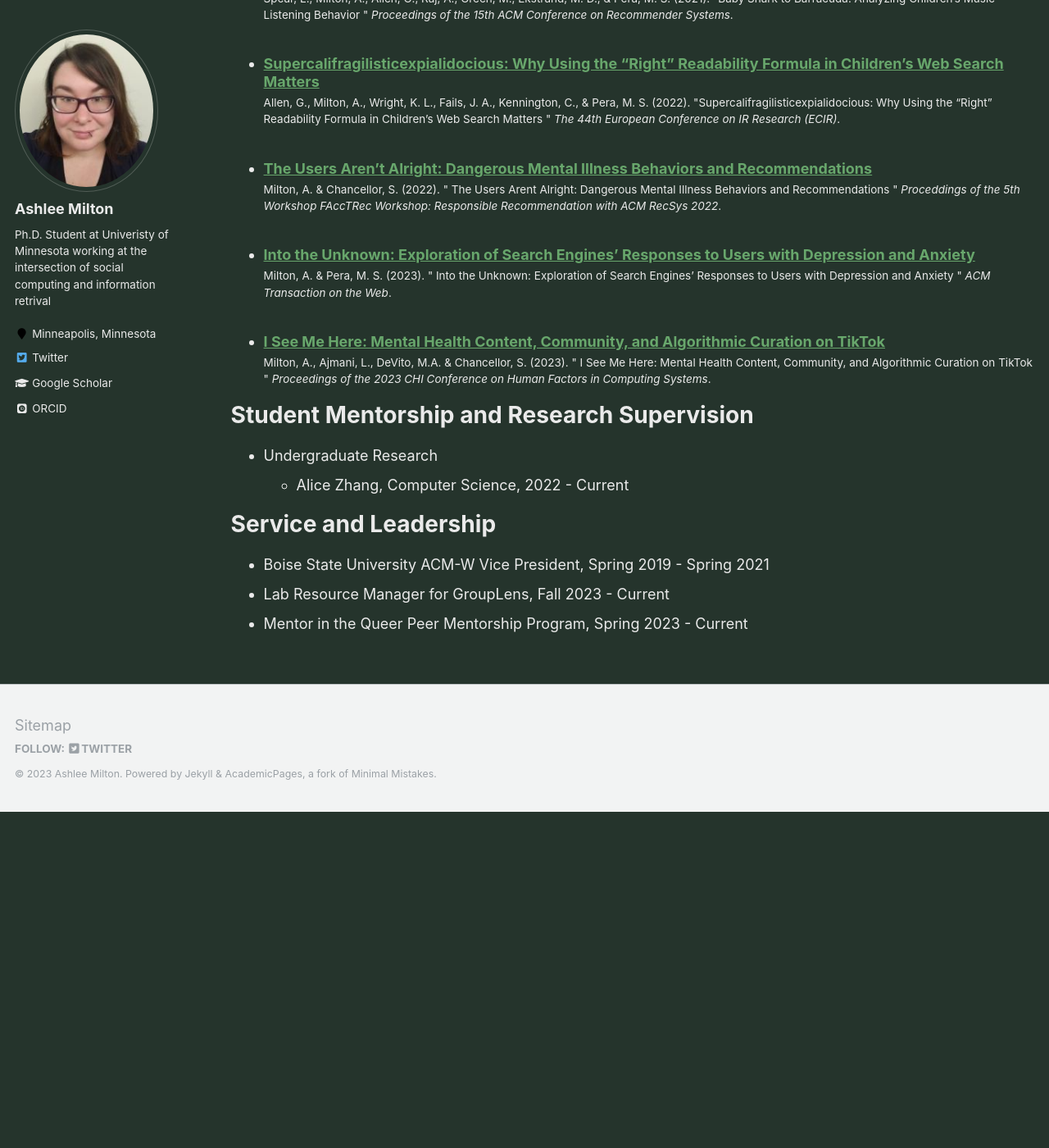
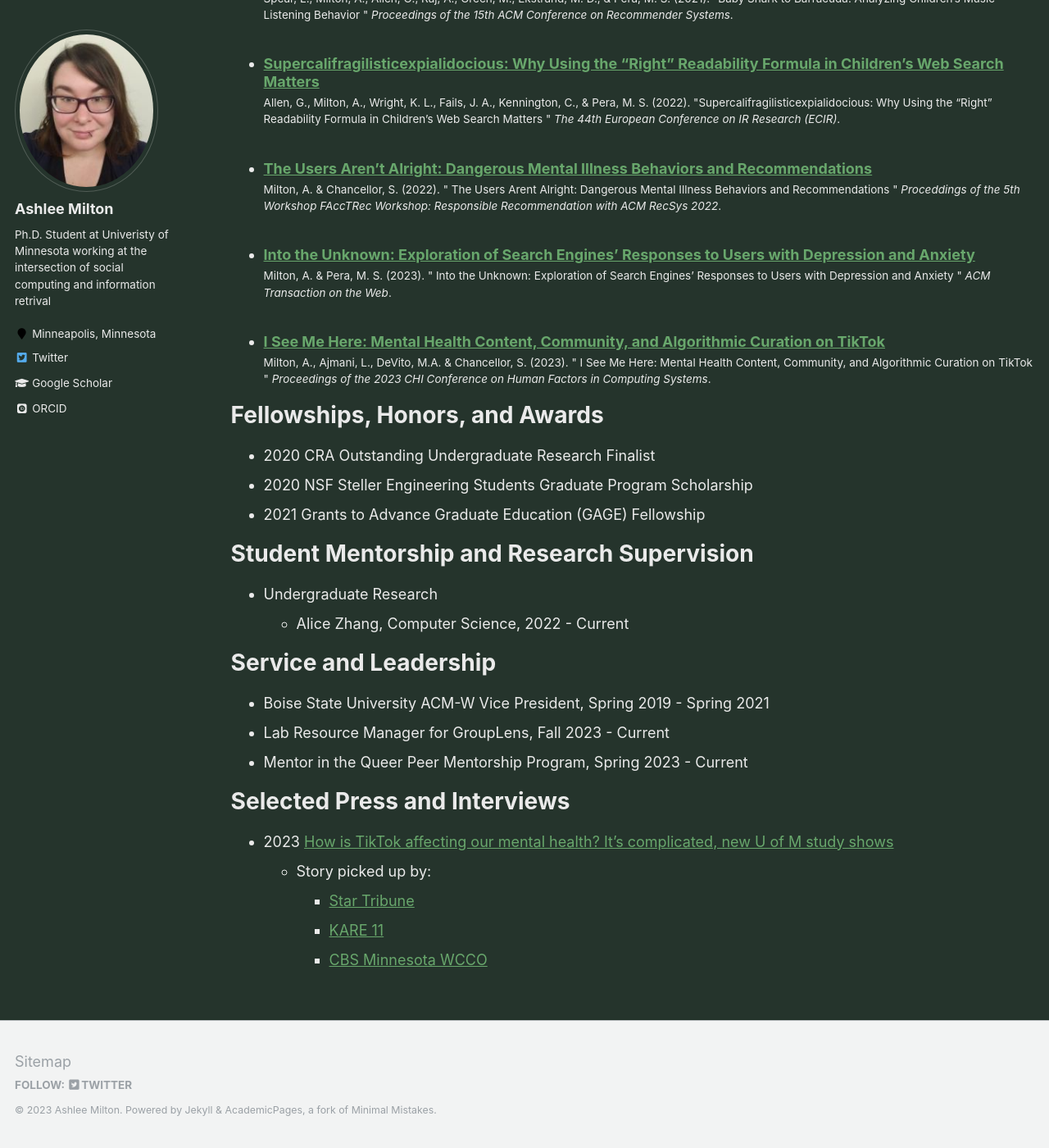
Before and after one commit to ashleemilton/ashleemilton.github.io, a Jekyll site: the page built from _pages/cv.md, in a window 1280 px wide and 1400 px high, scrolled down 2853 px. Shown: the whole window at 82% size. Built offline with Jekyll 4.4.1, drawn with Linux system fonts in a browser that asks for light colours; some web fonts are replaced; before the commit the page ends 3843 px from its top, so only the background shows below that.

Commit message:
cv update

```diff
--- a/_pages/cv.md
+++ b/_pages/cv.md
@@ -62,6 +62,13 @@ Publications
     {% include archive-single-cv.html %}
   {% endfor %}</ul>
 
+
+Fellowships, Honors, and Awards
+======
+* 2020  CRA Outstanding Undergraduate Research Finalist
+* 2020  NSF Steller Engineering Students Graduate Program Scholarship
+* 2021  Grants to Advance Graduate Education  (GAGE) Fellowship
+
 Student Mentorship and Research Supervision
 ======
 * Undergraduate Research
@@ -72,3 +79,11 @@ Service and Leadership
 * Boise State University ACM-W Vice President, Spring 2019 - Spring 2021
 * Lab Resource Manager for GroupLens, Fall 2023 - Current
 * Mentor in the Queer Peer Mentorship Program, Spring 2023 - Current
+
+Selected Press and Interviews
+======
+* 2023  [How is TikTok affecting our mental health? It's complicated, new U of M study shows](https://cse.umn.edu/college/news/how-tiktok-affecting-our-mental-health-its-complicated-new-u-m-study-shows)
+  * Story picked up by:
+    * [Star Tribune](https://www.startribune.com/minnesota-researchers-study-tiktok-benefits-harms-on-mental-health/600268140/)
+    * [KARE 11](https://www.kare11.com/article/news/local/umn-researchers-look-into-tiktok-affect-on-mental-health/89-f02ec4b9-59ba-41e0-835b-6d9b1b8cafec)
+    * [CBS Minnesota WCCO](https://www.youtube.com/watch?v=KXMrfGLjnj4)
```
